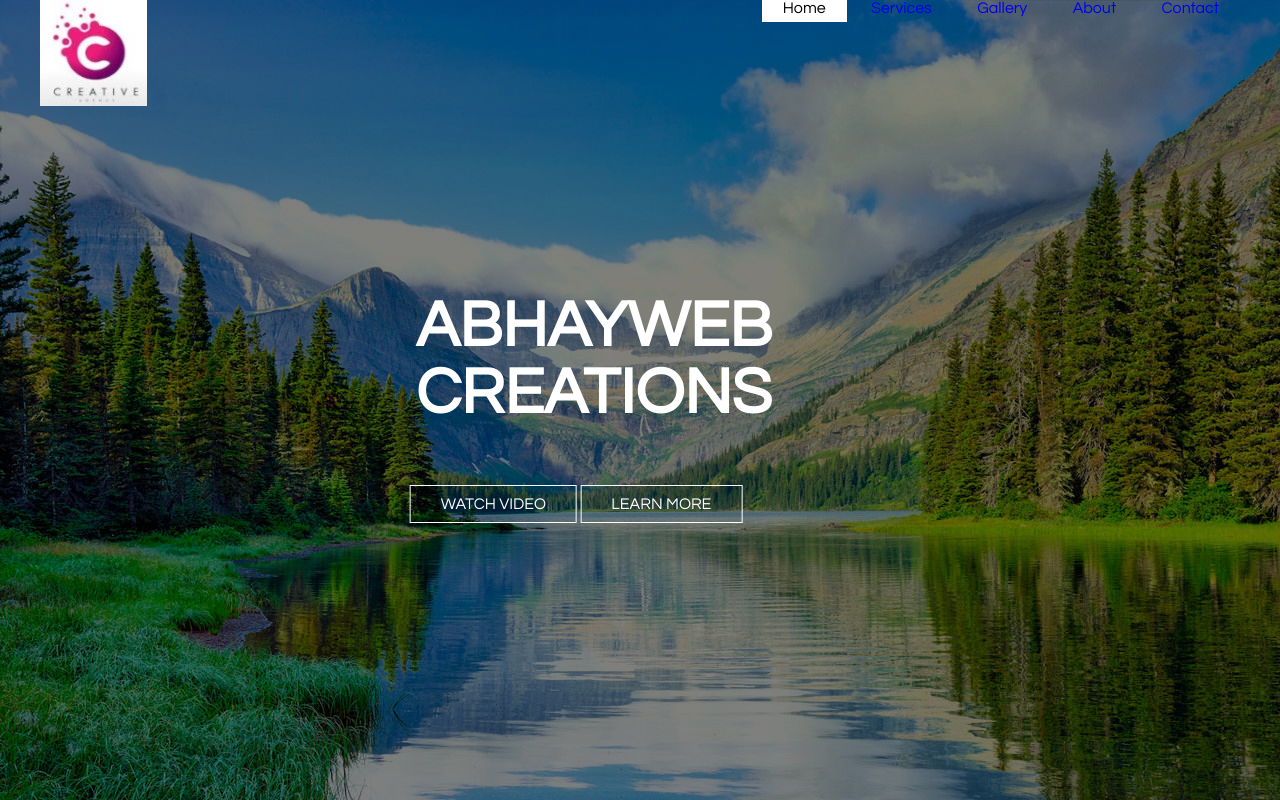
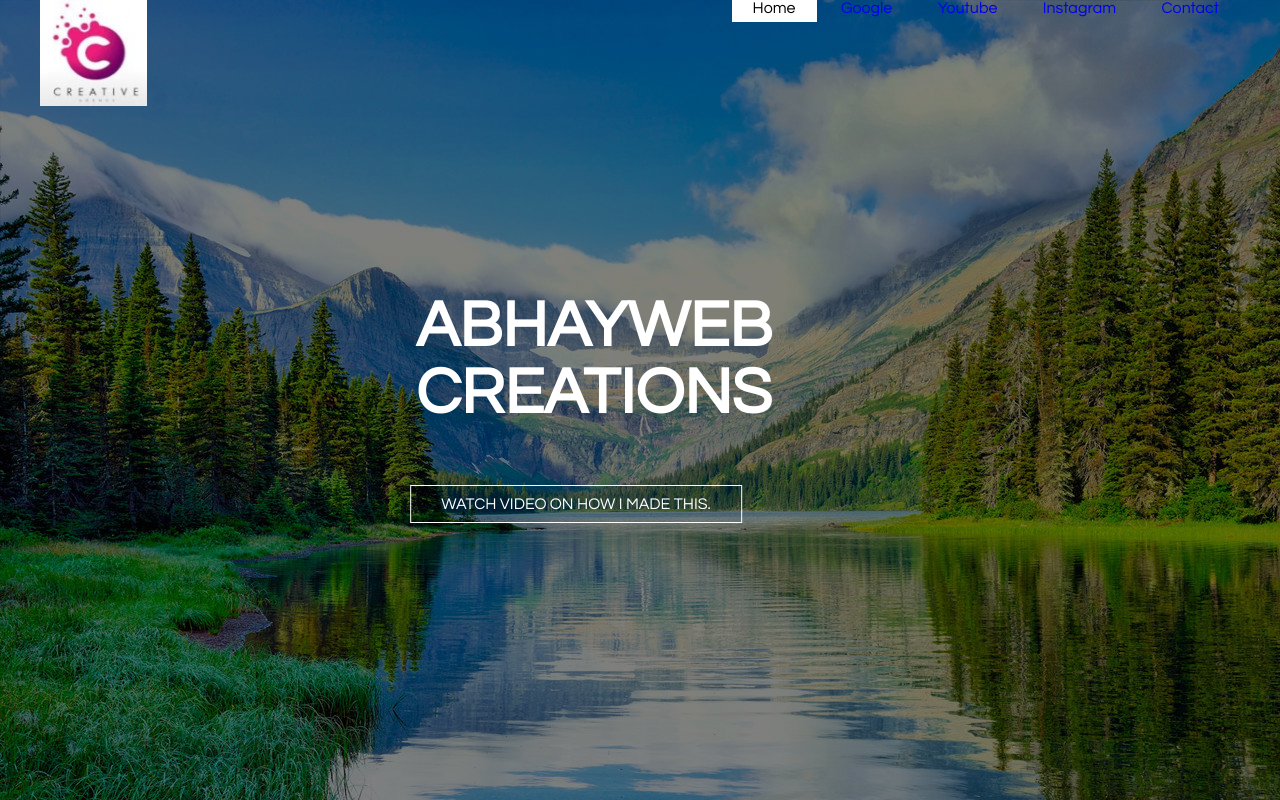
Before and after one commit to Abhaybro/Abhaybro.github.io, a plain HTML site: page index.html in a window 1280 px wide. Drawn offline with Linux system fonts and the light colour scheme.

Commit message:
Added links to '<a href>' tags

```diff
--- a/index.html
+++ b/index.html
@@ -13,9 +13,9 @@
                                      <img src="xx.jpg">
                              <ul>
                                      <li class="active"><a href="#">Home</a></li>
-                                     <li><a href="#">Services</a></li>
-                                     <li><a href="#">Gallery</a></li>
-                                     <li><a href="#">About</a></li>
+                                     <li><a href="https://www.google.com/">Google</a></li>
+                                     <li><a href="https://www.youtube.com/">Youtube</a></li>
+                                     <li><a href="https://www.instagram.com/">Instagram</a></li>
                                      <li><a href="#">Contact</a></li>
                             </ul>
                     </div>
@@ -24,8 +24,7 @@
                     </div>
 
                     <div class="button">
-                            <a href="https://www.youtube.com/watch?v=uyaV_EWWRmo" target="_blank" class="btn">WATCH VIDEO</a>
-                            <a href="#" class="btn">LEARN MORE</a>
+                            <a href="https://www.youtube.com/watch?v=uyaV_EWWRmo" target="_blank" class="btn">WATCH VIDEO ON HOW I MADE THIS.</a>
 
                     </div>
            </header>
```
